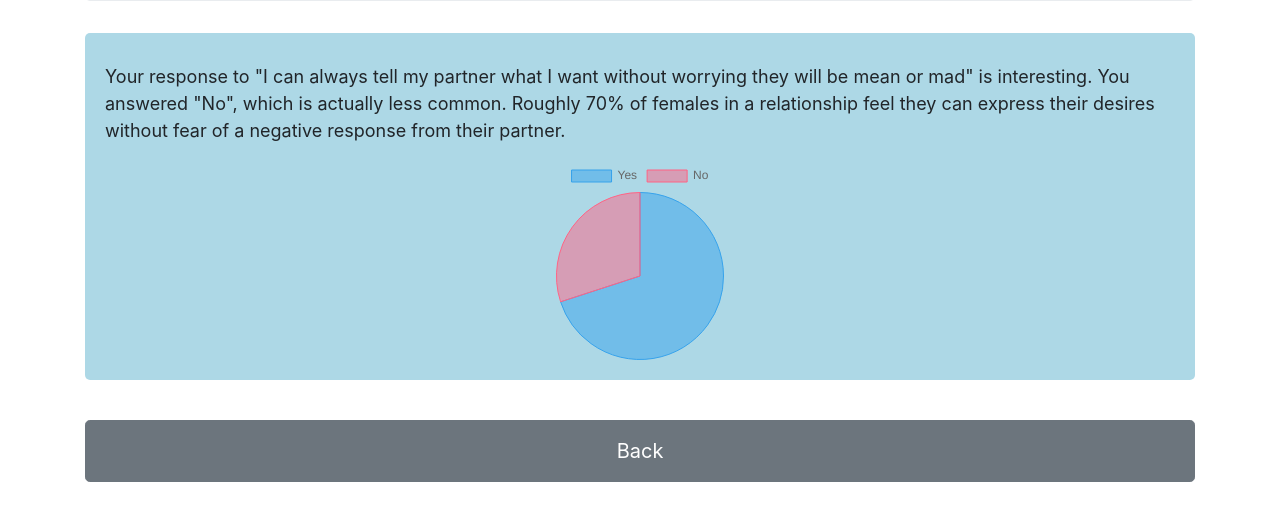
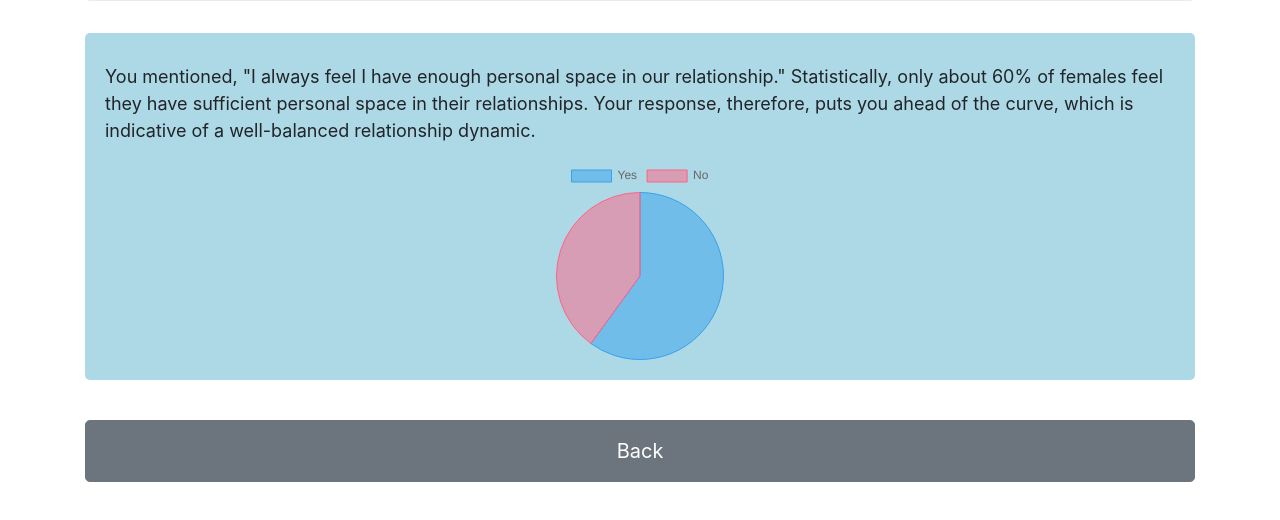
Before and after one commit to LoveGrow1/30008590F, a plain HTML site: page 4.html in a window 1280 px wide. Shown: the part 202-722 px from the top of the page. Drawn offline with nearby package versions, Linux system fonts and the light colour scheme.

Commit message:
Update 4.html

```diff
--- a/4.html
+++ b/4.html
@@ -53,7 +53,7 @@
   <div class="row">
     <div class="col-12">
       <div class="info-box">
-        <p>Your response to "I can always tell my partner what I want without worrying they will be mean or mad" is interesting. You answered "No", which is actually less common. Roughly 70% of females in a relationship feel they can express their desires without fear of a negative response from their partner.</p>
+        <p>You mentioned, "I always feel I have enough personal space in our relationship." Statistically, only about 60% of females feel they have sufficient personal space in their relationships. Your response, therefore, puts you ahead of the curve, which is indicative of a well-balanced relationship dynamic.</p>
         <!-- Wrap the canvas element inside the new div -->
         <div class="chart-container">
           <canvas id="myChart"></canvas>
@@ -71,7 +71,7 @@ var myChart = new Chart(ctx, {
     data: {
         labels: ['Yes', 'No'],
         datasets: [{
-            data: [70, 30],
+            data: [60, 40],
             backgroundColor: [
                 'rgba(54, 162, 235, 0.5)',
                 'rgba(255, 99, 132, 0.5)'
```
